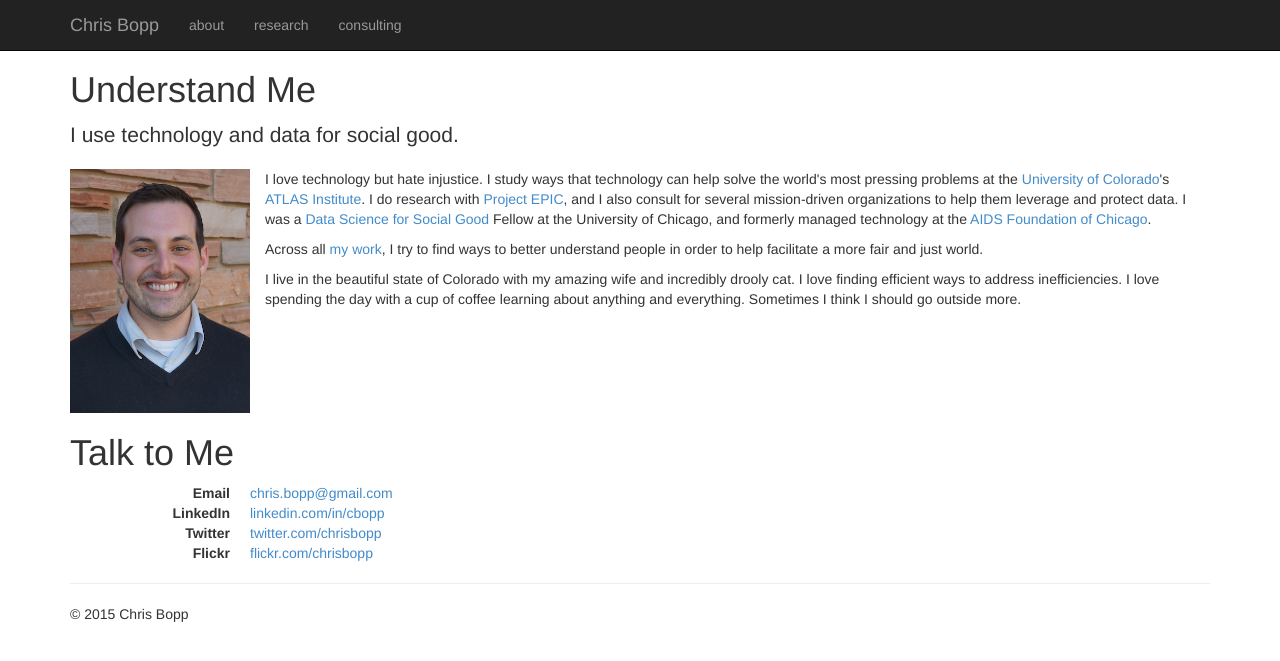
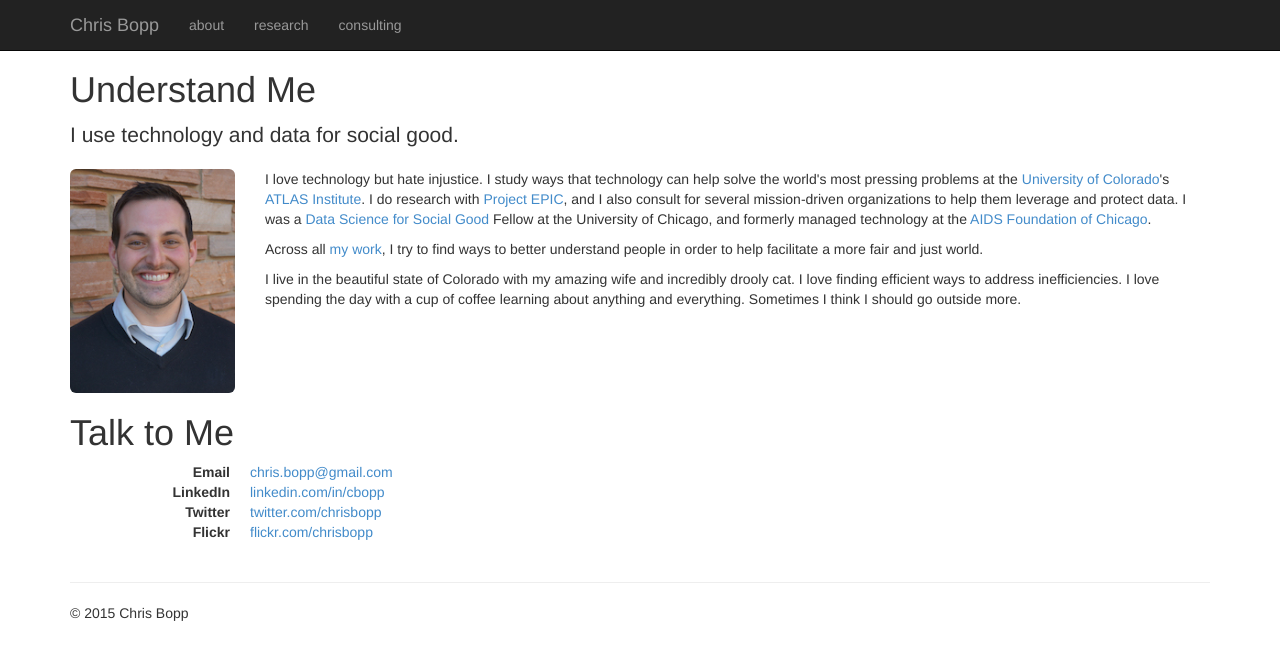
Before and after one commit to chrisbopp/chrisbopp.github.io, a Jekyll site: the page built from index.html, in a window 1280 px wide. Shown: the top 661 px of the page. Built offline with Jekyll 4.4.1, drawn with Linux system fonts in a browser that asks for light colours; nearby versions of some CDN libraries; Markdown is read by kramdown in place of the engine named in the settings; the list of posts is cut into pages by our own code.

Commit message:
Fixed text flowing over image

```diff
--- a/index.html
+++ b/index.html
@@ -8,7 +8,7 @@
 
 <div class="row">
 	<div class="col-sm-2">
-		<img src="/images/chris_bopp_headshot.jpg" width=180px>
+		<img src="/images/chris_bopp_headshot.jpg" class="img-responsive img-rounded">
 	</div>
 	<div class="col-sm-10">
 		<p>I love technology but hate injustice. I study ways that technology can help solve the world's most pressing problems at the <a href="http://www.colorado.edu">University of Colorado</a>'s <a href="http://atlas.colorado.edu">ATLAS Institute</a>. I do research with <a href="http://epic.cs.colorado.edu">Project EPIC</a>, and I also consult for several mission-driven organizations to help them leverage and protect data. I was a <a href="http://dssg.uchicago.edu">Data Science for Social Good</a> Fellow at the University of Chicago, and formerly managed technology at the <a href="http://www.aidschicago.org">AIDS Foundation of Chicago</a>.</p>
@@ -19,6 +19,8 @@
 	</div>
 </div>
 
+<div class="row">
+	<div class="col-sm-12">
 		<h1>Talk to Me</h1>
 		<dl class="dl-horizontal">
 		  <dt>Email</dt>
@@ -30,3 +32,5 @@
 		  <dt>Flickr</dt>
 		  <dd><a href="https://www.flickr.com/photos/chrisbopp/">flickr.com/chrisbopp</a></dd>
 		</dl>
+	</div>
+</div>
```
Also changed, not shown: images/chris_bopp_headshot.jpg. Lines whose indentation alone changed are shown as unchanged.
